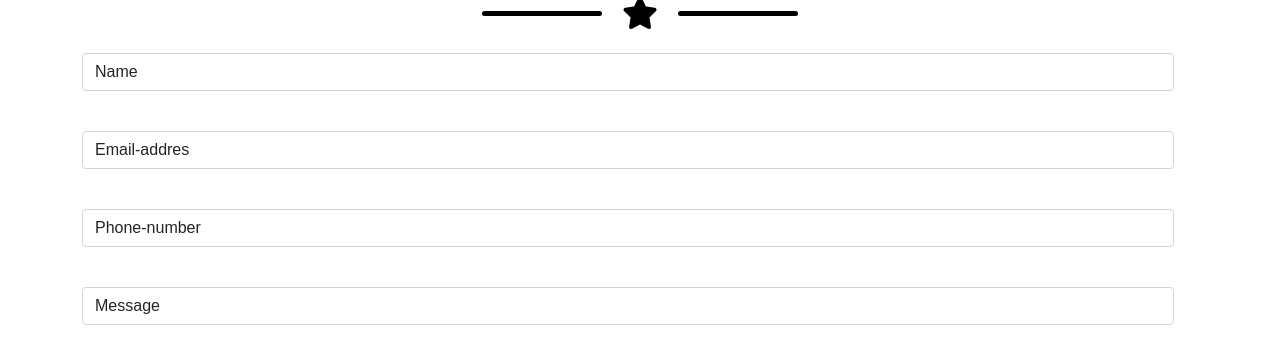
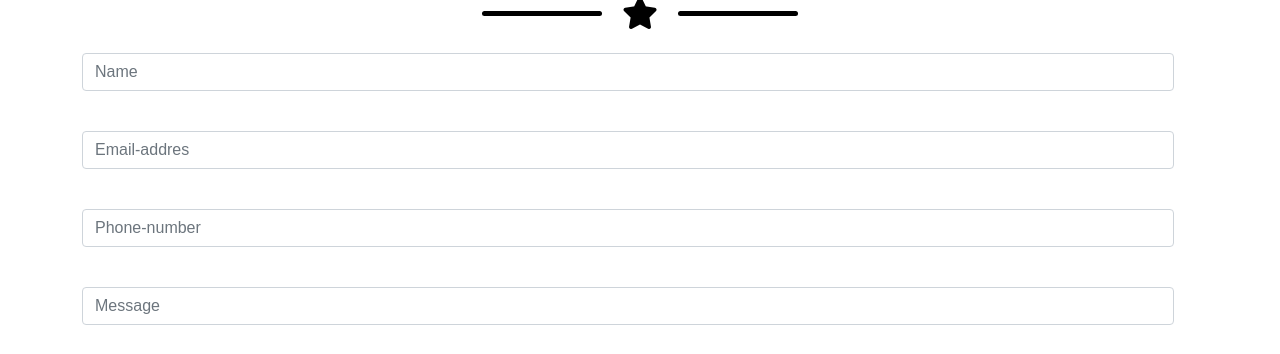
Before and after one commit to sandyclaws89/html-css-bootstrap-freelancer, a plain HTML site: page index.html in a window 1280 px wide. Shown: the part 1651-2005 px from the top of the page. Drawn offline with nearby package versions, Linux system fonts and the light colour scheme; a web font is replaced by a local one.

Commit message:
aggiunta place holder

```diff
--- a/index.html
+++ b/index.html
@@ -184,8 +184,6 @@
                     <div class="col text-center text-uppercase fw-bold fs-3 pt-5">
                         contact me
                     </div>
-
-                    <!-- INPUT -->
                     <div class="row mx-auto text-black">
                         <div class="col fs-2">
                             <div class="flex_row">
@@ -196,12 +194,12 @@
                         </div>
                     </div>
 
-
+                    <!-- INPUT -->
                     <div class="row">
                         <div class="col-12">
                             <div class="mb-3">
                                 <label for="Name" class="form-label"></label>
-                                <input type="text" class="form-control" id="Name" aria-describedby="Name" value="Name">
+                                <input type="text" class="form-control" id="Name" aria-describedby="Name" placeholder="Name">
                             </div>
                         </div>
 
@@ -209,7 +207,7 @@
                             <div class="mb-3">
                                 <label for="Name" class="form-label"></label>
                                 <input type="email" class="form-control" id="Name" aria-describedby="Name"
-                                    value="Email-addres">
+                                placeholder="Email-addres">
                             </div>
                         </div>
 
@@ -217,14 +215,14 @@
                             <div class="mb-3">
                                 <label for="Name" class="form-label"></label>
                                 <input type="text" class="form-control" id="Name" aria-describedby="Phone-number"
-                                    value="Phone-number">
+                                placeholder="Phone-number">
                             </div>
                         </div>
 
                         <div class="col-12">
                             <div class="mb-3">
                                 <label for="Name" class="form-label"></label>
-                                <input type="text" class="form-control" id="Name" aria-describedby="" value="Message">
+                                <input type="text" class="form-control" id="Name" aria-describedby="Message" placeholder="Message">
                             </div>
                         </div>
                     </div>
```
